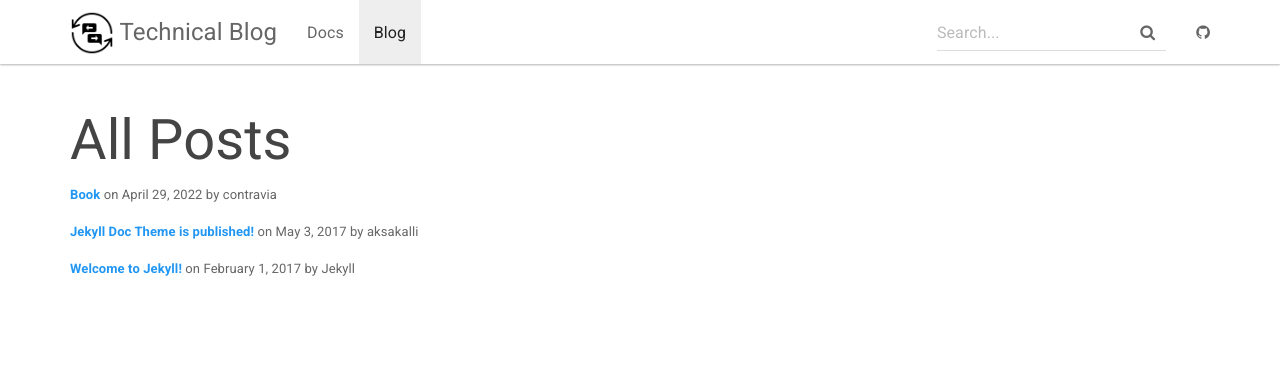
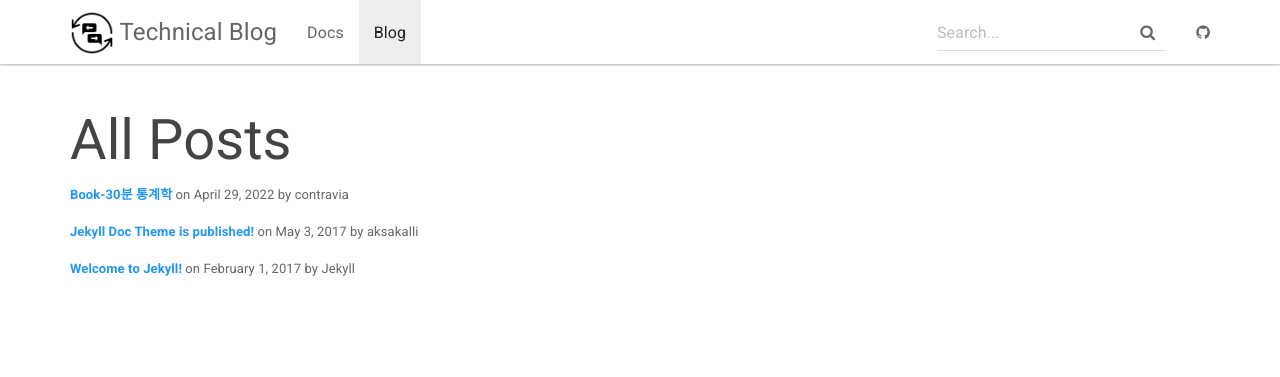
Before and after one commit to contravia-cloud/TechnicalBlog2, a Jekyll site: the page built from assets/allposts.html, in a window 1280 px wide. Shown: the top 377 px of the page. Built offline with Jekyll 4.4.1, drawn with Linux system fonts in a browser that asks for light colours.

```diff
--- a/_posts/2022-04-29-static.md
+++ b/_posts/2022-04-29-30분-통계학.md
@@ -1,6 +1,6 @@
 ---
 layout: post
-title:  "Book"
+title:  "Book-30분 통계학"
 author: contravia
 ---
 
```
